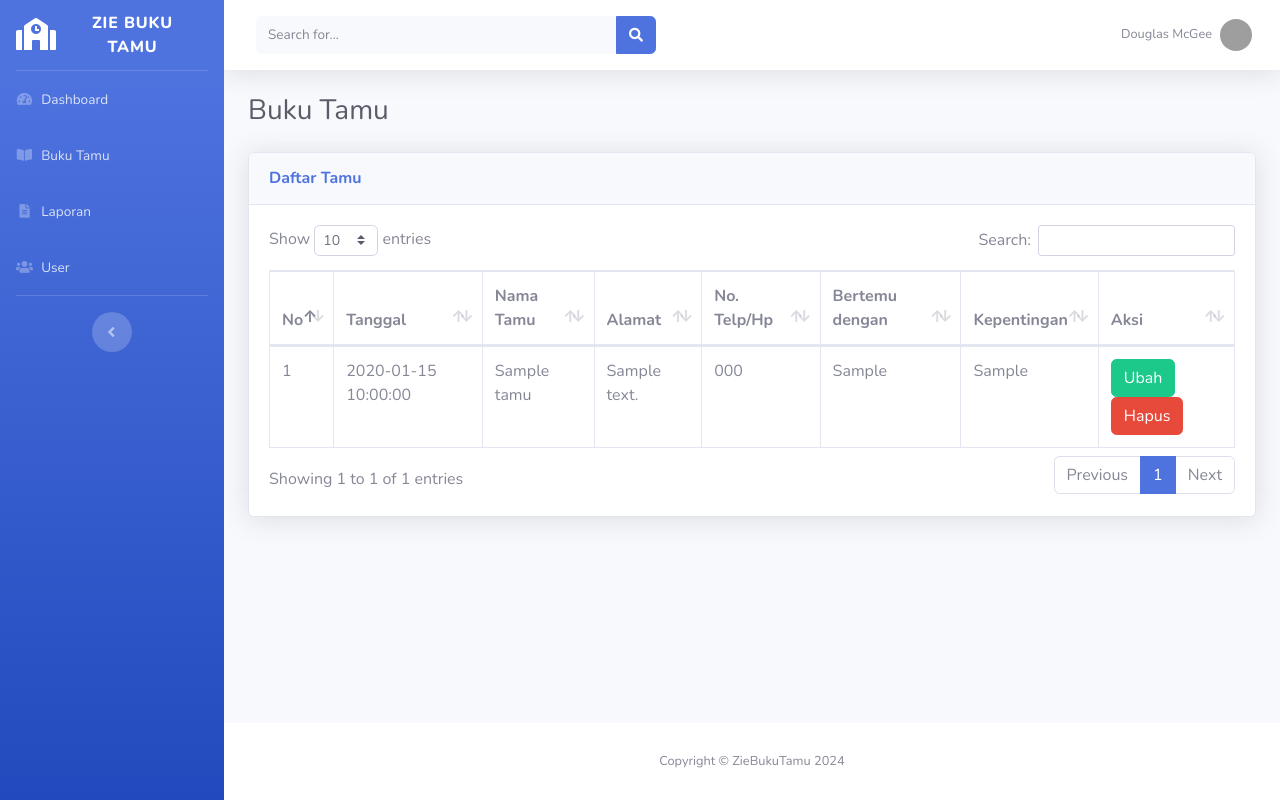
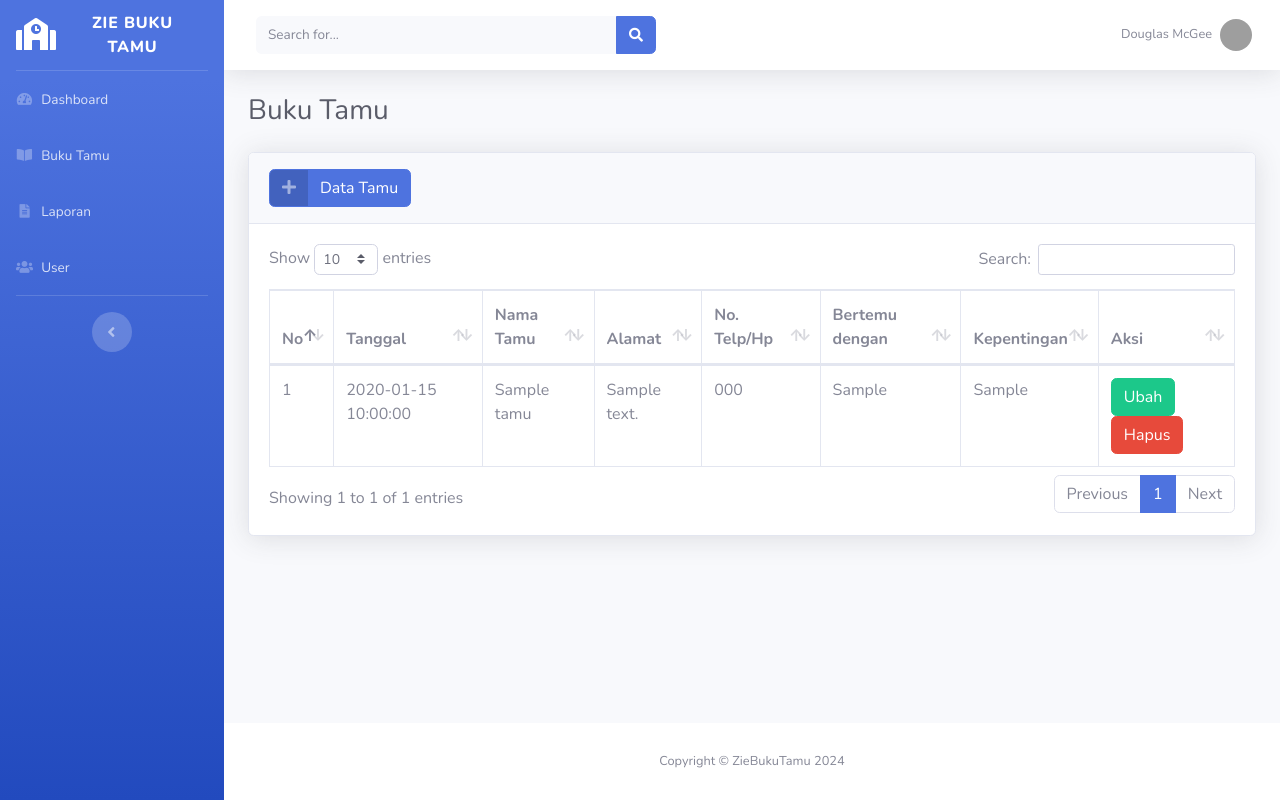
Before and after one commit to shalwaaa/tugas-buku-tamu, a PHP site: page /buku_tamu.php in a window 1280 px wide. Run offline with PHP 8.4, Linux system fonts and the light colour scheme; tables that the repository leaves empty or names only in its code hold one stand-in row (values such as "Sample post"); grey boxes are pictures that could not be loaded.

Commit message:
menambahkan modal dan fitur tambah data tamu

```diff
--- a/buku_tamu.php
+++ b/buku_tamu.php
@@ -8,10 +8,38 @@ include_once('templates/header.php');
 
         <!-- Page Heading -->
         <h1 class="h3 mb-4 text-gray-800">Buku Tamu</h1>
+
+        <?php
+        //jika ada tombol simpan
+        if (isset($_POST ['simpan'])){
+            if (tambah_tamu($_POST) > 0 ) {
+        ?>
+                <div class="alert alert-success" role="alert">
+                    Data berhasil disimpan!
+                </div>
+            <?php
+            } else{
+            ?>
+                <div class="alert alert-danger" role="alert">
+                    Data gagal disimpan!
+                </div>
+        <?php
+            }
+        }
+        ?>
+
+
+
                             <!-- DataTales Example -->
                             <div class="card shadow mb-4">
                         <div class="card-header py-3">
-                            <h6 class="m-0 font-weight-bold text-primary">Daftar Tamu</h6>
+                            <button type="button" class="btn btn-primary btn-icon-split"
+                            data-toggle="modal" data-target="#tambahModal">
+                            <span class="icon text-white-50">
+                                <i class="fas fa-plus"></i>
+                            </span>
+                            <span class="text">Data Tamu</span>
+                            </button>
                         </div>
                         <div class="card-body">
                             <div class="table-responsive">
@@ -55,6 +83,77 @@ include_once('templates/header.php');
                     </div>
 
     </div>
+<?php
+    //mengambil data barang dari tabel dengan kode terbesar
+    $query = mysqli_query($koneksi, "SELECT max(id_tamu) as kodeTerbesar FROM buku_tamu");
+    $data = mysqli_fetch_array($query);
+    $kodeTamu = $data['kodeTerbesar'];
+
+    //mengambil angka dari kode barang terbesar, menggunakan fungsi substr dan diubah ke integer denag (int)
+    $urutan = (int) substr($kodeTamu, 2, 3);
+
+    //nomor kode barang baru
+    //string sprintf("%03s", $urutan); berfungsi untuk membuat string menjadi 3 karakter
+
+    //angka yang diambil tadi digabungkan dengan kode huruf yang kita inginkan, misalnya zt
+    $huruf = "zt";
+    $kodeTamu = $huruf . sprintf("%03s", $urutan)
+?>
+
+
+
+<!-- Modal tambah-->
+<div class="modal fade" id="tambahModal" tabindex="-1" aria-labelledby="tambahModalLabel" aria-hidden="true">
+  <div class="modal-dialog">
+    <div class="modal-content">
+      <div class="modal-header">
+        <h5 class="modal-title" id="tambahModalLabel">Modal title</h5>
+        <button type="button" class="close" data-dismiss="modal" aria-label="Close">
+            <span aria-hidden="true">&times;</span>
+        </button>
+      </div>
+      <div class="modal-body">
+            <form method="post" action="">
+                <input type="hidden" name="id_tamu" id="id_tamu" value="<?= $kodeTamu?>">
+                <div class="form-group row">
+                    <label for="nama_tamu" class="col-sm-3 col-form-label">Nama Tamu</label>
+                    <div class="col-sm-8">
+                        <input type="text" class="form-control" id="nama_tamu" name="nama_tamu">
+                    </div>
+                </div>
+                <div class="form-group row">
+                    <label for="alamat" class="col-sm-3 col-form-label">Alamat</label>
+                    <div class="col-sm-8">
+                        <input type="text" class="form-control" id="alamat" name="alamat">
+                    </div>
+                </div>
+                <div class="form-group row">
+                    <label for="no_hp" class="col-sm-3 col-form-label">No. Telepon</label>
+                    <div class="col-sm-8">
+                        <input type="text" class="form-control" id="no_hp" name="no_hp">
+                    </div>
+                </div>
+                <div class="form-group row">
+                    <label for="bertemu" class="col-sm-3 col-form-label">Bertemu dg.</label>
+                    <div class="col-sm-8">
+                        <input type="text" class="form-control" id="bertemu" name="bertemu">
+                    </div>
+                </div>
+                <div class="form-group row">
+                    <label for="kepentingan" class="col-sm-3 col-form-label">Kepentingan</label>
+                    <div class="col-sm-8">
+                        <input type="text" class="form-control" id="kepentingan" name="kepentingan">
+                    </div>
+                </div>
+        </div>
+        <div class="modal-footer">
+            <button type="button" class="btn btn-secondary" data-dismiss="modal">Keluar</button>
+            <button type="submit" name="simpan" class="btn btn-primary">Simpan</button>
+        </div>
+        </form>
+      </div>
+    </div>
+  </div>
 <!-- /.container-fluid -->
 
 <?php
--- a/function.php
+++ b/function.php
@@ -14,5 +14,27 @@ function query($query){
 }
 
 
+//function tabel data
+function tambah_tamu($data)
+{
+    global $koneksi;
+
+    $kode           = htmlspecialchars($data["id_tamu"]);
+    $tanggal        = date("Y-m-d");
+    $nama_tamu      = htmlspecialchars($data["nama_tamu"]);
+    $alamat         = htmlspecialchars($data["alamat"]);
+    $no_hp          = htmlspecialchars($data["no_hp"]);
+    $bertemu        = htmlspecialchars($data["bertemu"]);
+    $kepentingan    = htmlspecialchars($data["kepentingan"]);
+
+    $query = "INSERT INTO buku_tamu VALUE ('$kode','$tanggal','$nama_tamu', '$alamat', '$no_hp', '$bertemu', '$kepentingan')";
+
+    mysqli_query($koneksi, $query);
+
+    return mysqli_affected_rows($koneksi);
+
+}
+
+
 
 ?>
--- a/templates/footer.php
+++ b/templates/footer.php
@@ -58,6 +58,15 @@
 
     <!-- Page level custom scripts -->
     <script src="assets/js/demo/datatables-demo.js"></script>
+    <script>
+        $(document).ready(function(){
+            window.setTimeout(function(){
+                $(".alert").fadeTo(500, 0).slideUp(500), function(){
+                    $(this).remove();
+                }
+            }, 4000);
+        });
+    </script>
 </body>
 
 </html>
```
